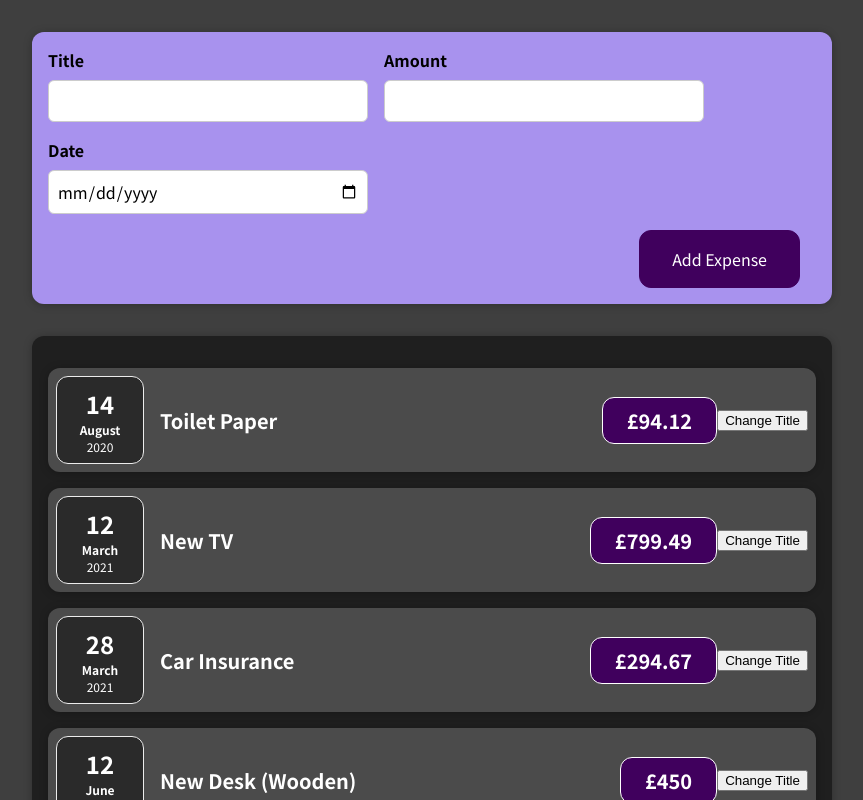
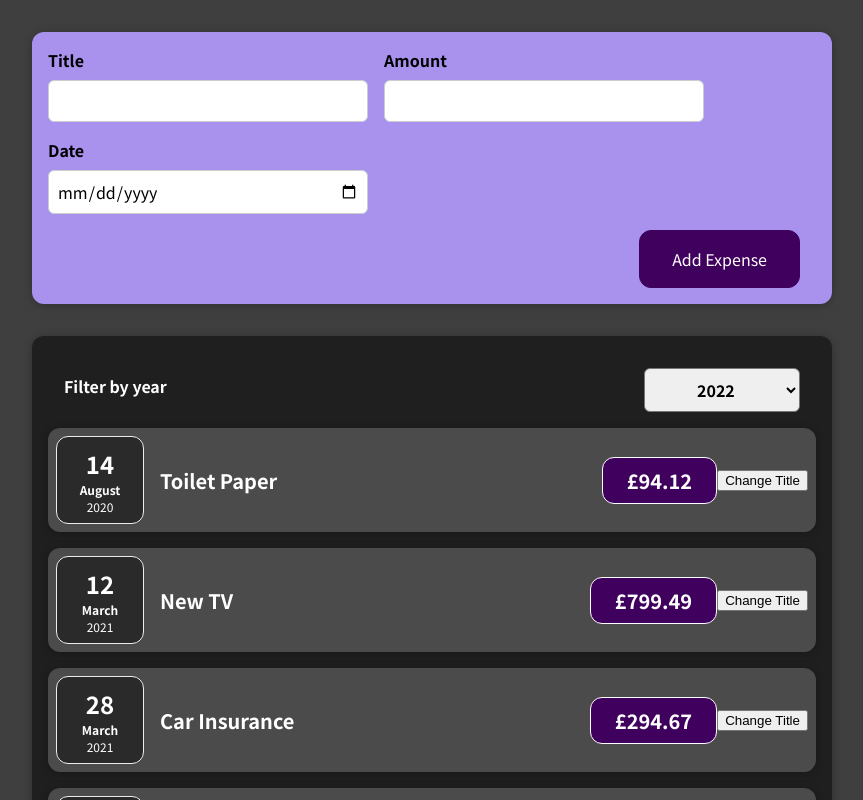
Before and after one commit to Cindywritescode/react-expense-tracker, a React (Create React App) app: page / in a window 1280 px wide. Shown: the top 800 px of the page, without its empty margins (208-1071 px from the left). Built offline with nearby package versions, Linux system fonts and the light colour scheme.

Commit message:
fix parent child link, and add expensesFilter

```diff
--- a/src/App.js
+++ b/src/App.js
@@ -24,9 +24,13 @@
     },
   ];
 
+  const addExpenseHandler = expense => {
+    console.log('In App.js');
+    console.log(expense);
+  }
   return (
     <div>
-      <NewExpense />
+      <NewExpense onAddExpense={addExpenseHandler} />
       <Expenses items={expense}/>
     </div>
   );
--- a/src/components/Expenses/Expenses.js
+++ b/src/components/Expenses/Expenses.js
@@ -1,10 +1,13 @@
 import './Expenses.css';
 import Card from '../UI/Card';
 import ExpenseItem from './ExpenseItem';
+import ExpensesFilter from './ExpensesFilter';
 
 const Expenses = (props) => {
   return (
+    <div>
     <Card  className="expenses">
+      <ExpensesFilter />
       <ExpenseItem
         title={props.items[0].title}
         amount={props.items[0].amount}
@@ -25,7 +28,8 @@
         amount={props.items[3].amount}
         date={props.items[3].date}
       />
-    </Card >
+    </Card>
+    </div>
   );
 }
 
--- /dev/null
+++ b/src/components/Expenses/ExpensesFilter.css
@@ -0,0 +1,24 @@
+.expenses-filter {
+  color: white;
+  padding: 0 1rem;
+}
+
+.expenses-filter__control {
+  display: flex;
+  width: 100%;
+  align-items: center;
+  justify-content: space-between;
+  margin: 1rem 0;
+}
+
+.expenses-filter label {
+  font-weight: bold;
+  margin-bottom: 0.5rem;
+}
+
+.expenses-filter select {
+  font: inherit;
+  padding: 0.5rem 3rem;
+  font-weight: bold;
+  border-radius: 6px;
+}
--- /dev/null
+++ b/src/components/Expenses/ExpensesFilter.js
@@ -0,0 +1,26 @@
+import React from 'react';
+
+import './ExpensesFilter.css';
+
+const dropdownChangeHandler = (event) => {
+  console.log(event.target.value);
+};
+
+
+const ExpensesFilter = () => {
+  return (
+      <div className='expenses-filter'>
+        <div className='expenses-filter__control'>
+          <label>Filter by year</label>
+          <select onChange={dropdownChangeHandler}>
+            <option value='2022'>2022</option>
+            <option value='2021'>2021</option>
+            <option value='2020'>2020</option>
+            <option value='2019'>2019</option>
+          </select>
+        </div>
+      </div>
+  );
+};
+
+export default ExpensesFilter;
--- a/src/components/NewExpense/ExpenseForm.js
+++ b/src/components/NewExpense/ExpenseForm.js
@@ -1,7 +1,7 @@
 import React, { useState } from "react";
 import "./ExpenseForm.css"
 
-const ExpenseForm = () => {
+const ExpenseForm = (props) => {
   const [enteredTitle, setEnteredTitle] = useState('');
   const [enteredAmount, setEnteredAmount] = useState('');
   const [enteredDate, setEnteredDate] = useState('');
@@ -49,7 +49,8 @@
       date: new Date(enteredDate)
     };
 
-    console.log(expenseData);
+    // console.log(expenseData);
+    props.onSaveExpenseData(expenseData);
     setEnteredTitle('');
     setEnteredAmount('');
     setEnteredDate('');
@@ -66,7 +67,7 @@
           onChange={titleChangeHandler}
         />
       </div>
-      <div className="new-expense__control">
+      <div className ="new-expense__control">
         <label>Amount</label>
         <input
           type="number"
--- a/src/components/NewExpense/NewExpense.js
+++ b/src/components/NewExpense/NewExpense.js
@@ -1,10 +1,18 @@
+import ExpenseForm from './ExpenseForm';
 import './NewExpense.css';
-import ExpenseForm from './ExpenseForm';
 
-const NewExpense = () => {
+const NewExpense = (props) => {
+  const saveExpenseDataHandler = (enteredExpenseData) => {
+    const expenseData = {
+      ...enteredExpenseData,
+      id : Math.random().toString()
+    };
+    props.onAddExpense(expenseData);
+  };
+
   return (
     <div className="new-expense">
-      <ExpenseForm />
+      <ExpenseForm onSaveExpenseData={saveExpenseDataHandler} />
     </div>
   );
 };
```
Also changed, not shown: 1 other file (tests, documents, lock files or other folders).
